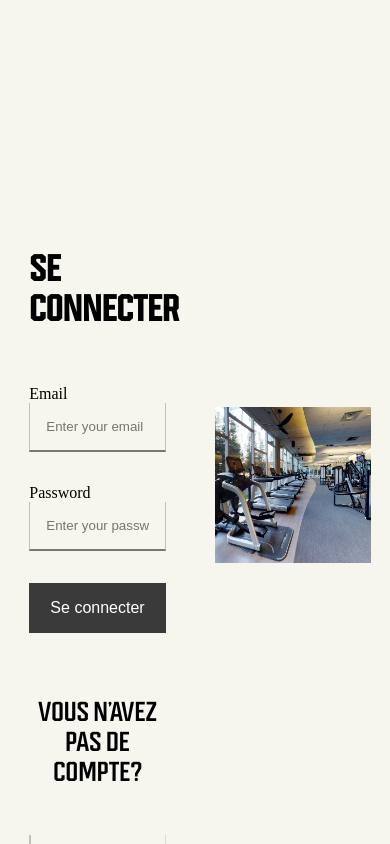
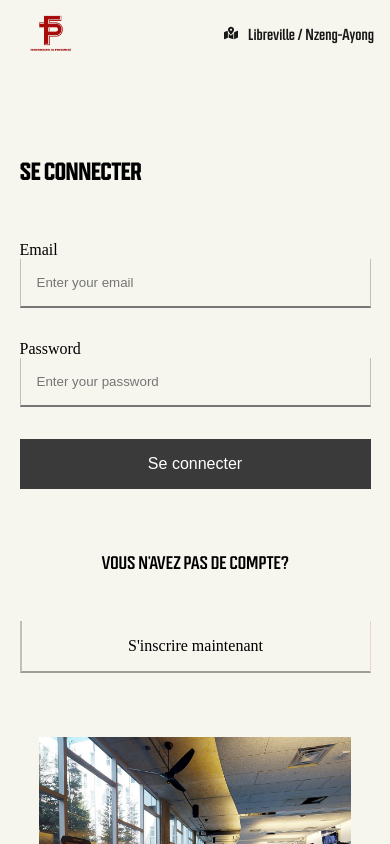
Before and after one commit to William-Hortone/fdp-app, a React (Create React App) app in the folder client/: page /connection/login in a window 390 px wide. Shown: the top 844 px of the page. Built offline with nearby package versions, Linux system fonts and the light colour scheme; a web font is replaced by a local one.

Commit message:
updated the login form

```diff
--- a/client/src/components/infos/Infos.css
+++ b/client/src/components/infos/Infos.css
@@ -4,7 +4,6 @@
   left: 0;
   width: 100%;
   height: 50px;
-  /* background-color: bisque; */
   display: flex;
   justify-content: space-between;
   align-items: center;
--- a/client/src/containers/connection/Connection.jsx
+++ b/client/src/containers/connection/Connection.jsx
@@ -12,7 +12,6 @@ const Connection = () => {
       <div className="app__connection">
         <div className="app__connection-header">
           <div className="app__infos"
-        //   style={{ borderBottom: ` 1px solid #000000` }}
           >
             <div className="app__infos-left">
               <p style={{ color: "#000000" }}> fournisseurdp@gmail.com | </p>
@@ -30,6 +29,16 @@ const Connection = () => {
           </div>
         </div>
 
+        <div className="connection-smallScreen">
+        <Link to="/" className="app__navbar-logo">
+              <img src={images.logo} alt="logo images" />
+            </Link>
+            <div className="app__infos-right">
+              <FaMapMarkedAlt style={{ color: "#000000" }} />
+              <p style={{ color: "#000000" }}>Libreville / Nzeng-Ayong</p>
+            </div>
+        </div>
+
         <div className="app__connection-container">
             <Outlet />
         </div>
--- a/client/src/containers/connection/Signup.jsx
+++ b/client/src/containers/connection/Signup.jsx
@@ -2,13 +2,24 @@ import React from "react";
 import { images } from "../../constants";
 import "./connection.css";
 import { Link } from "react-router-dom";
+import { FaArrowLeft } from "react-icons/fa6";
 
 const Signup = () => {
+
+  const goBack = () => {
+    window.history.back();
+  };
+
   return (
     <>
       <div className="app__signIn">
         <div className="app__signIn-container">
           <div className="app__signIn-container-form">
+
+              <div className="go-back-btn" onClick={goBack}>
+                <FaArrowLeft color="black" size={17} /> Retourer
+              </div>
+
             <form>
               <h1>S'isncrire</h1>
               <label>Nom</label>
@@ -37,7 +48,11 @@ const Signup = () => {
               </button>
               <h2>Vous avez deja un compte?</h2>
 
-              <Link to='/connection/login' type="submit" className="register-btn">
+              <Link
+                to="/connection/login"
+                type="submit"
+                className="register-btn"
+              >
                 Se connecter
               </Link>
             </form>
@@ -51,6 +66,4 @@ const Signup = () => {
   );
 };
 
-
-
-export default Signup
+export default Signup;
--- a/client/src/containers/connection/connection.css
+++ b/client/src/containers/connection/connection.css
@@ -13,7 +13,6 @@
 .app__connection-header .app__infos {
   width: 100%;
   height: 60px;
-  /* padding: 0.3rem 0 !important; */
   background-color: #f6f5ee;
   border-bottom: 1px solid #00000038 !important;
 }
@@ -22,12 +21,12 @@
 .app__connection-container {
   width: 100%;
   height: auto;
-  /* display: flex;
-    flex-direction: column; */
   padding-top: 65px;
   padding-bottom: 4rem;
   border-bottom: 2px solid #0000001c ;
-  /* background-color: blue; */
+}
+.connection-smallScreen{
+  display: none;
 }
 /* Login and sign up pages */
 .app__signIn {
@@ -44,9 +43,20 @@
 }
 .app__signIn-container-form {
   flex: 1;
-  padding-top: 10rem;
+  /* padding-top: 10rem; */
   height: 100%;
   /* background-color: aqua; */
+}
+.go-back-btn{
+  width: 100%;
+  height: 40px;
+  display: flex;
+  align-items: center;
+  font-family: var(--font-base);
+  border-bottom: 2px solid #3a3a3a67;
+  /* border-bottom: 5px solid #ffffff38; */
+  padding-left: 2rem;
+  font-weight: 900;
 }
 .app__signIn-container-form h1{
   text-transform: uppercase;
@@ -135,3 +145,39 @@ padding: 1.5rem 0;
   width: 80%;
   aspect-ratio: 1/1;
 }
+
+@media screen and (max-width: 1000px) {
+ .app__signIn-container {
+    flex-direction: column;
+  }
+  .app__signIn-container-form{
+    width: 100%;
+    padding-top: 0;
+  }
+  .app__signIn-container-form form{
+    width: 90%;
+    padding-top: 0;
+    margin-bottom: 4rem;
+  }
+  .app__signIn-container-form form h1{
+ font-size: 1.5rem;
+  }
+  .app__signIn-container-form form h2{
+ font-size: 1.2rem;
+  }
+}
+@media screen and (max-width: 550px) {
+.connection-smallScreen{
+  width: 100%;
+  padding: 0 1rem;
+  display: flex;
+  align-items: center;
+  justify-content: space-between;
+}
+  .app__signIn-container-form form h1{
+ font-size: 1.3rem;
+  }
+  .app__signIn-container-form form h2{
+ font-size: 1rem;
+  }
+}
```
